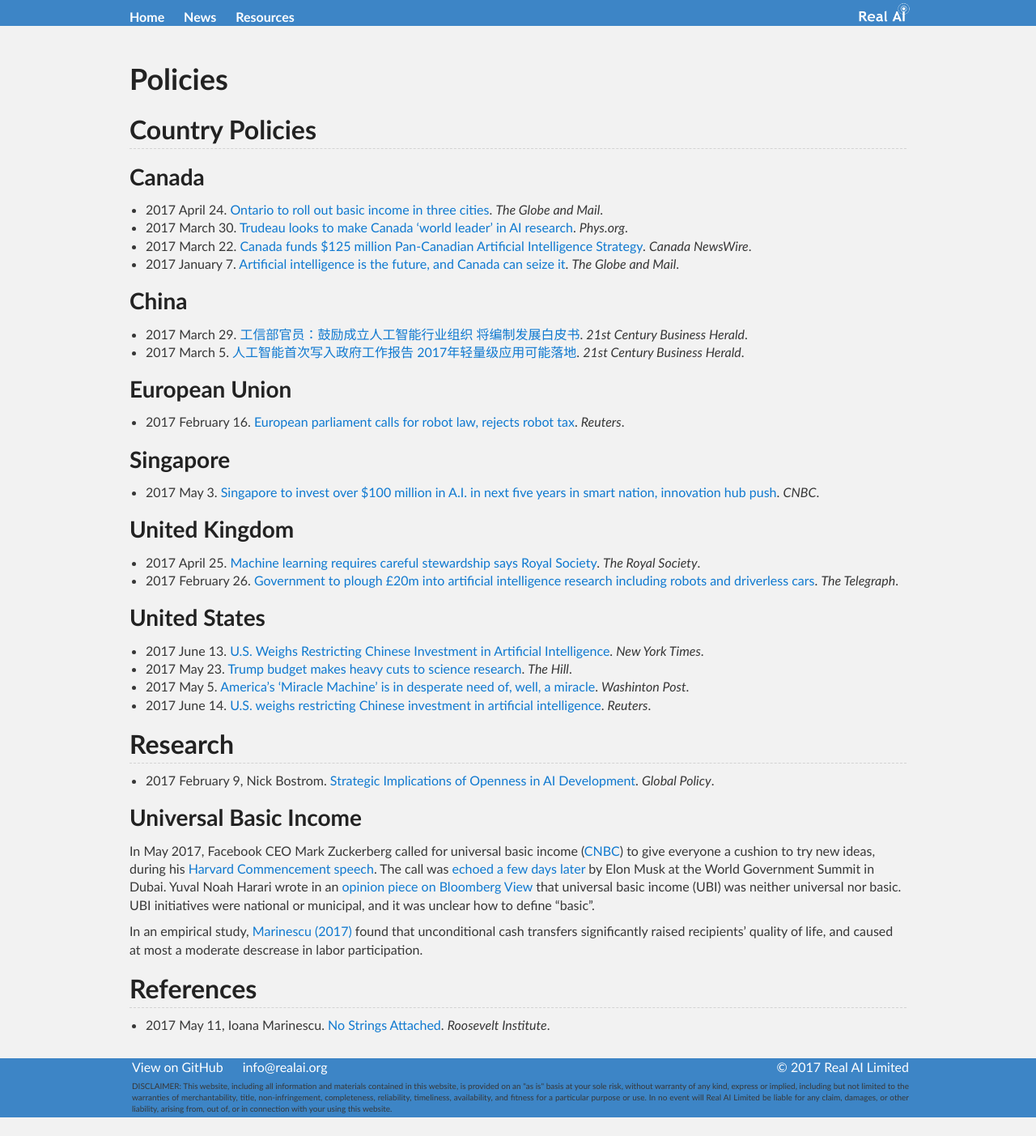
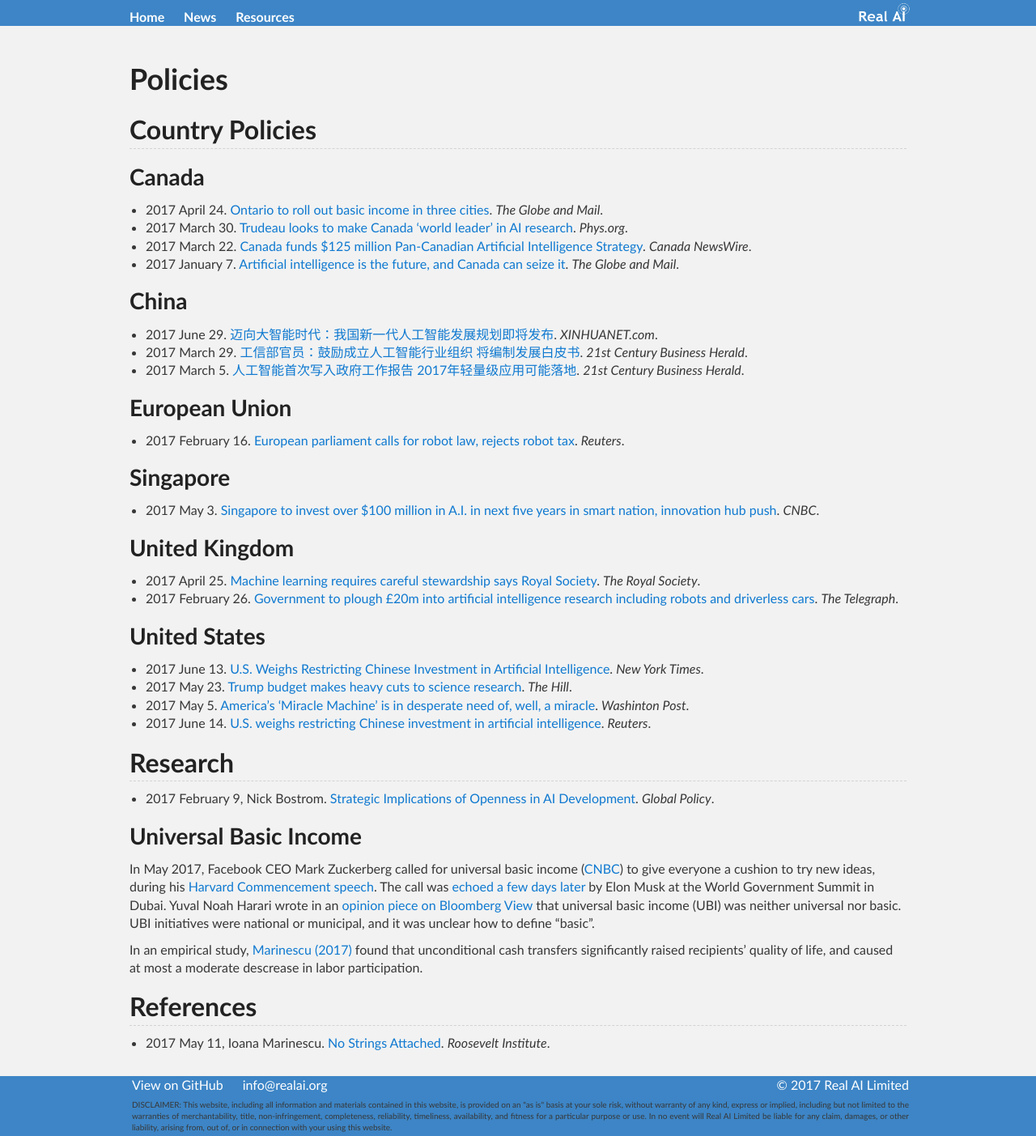
Before and after one commit to Tonywuhk/realai.org, a Jekyll site: the page built from policies.md, in a window 1280 px wide. Shown: the whole page at 81% size. Built offline with Jekyll 4.4.1, drawn with Linux system fonts in a browser that asks for light colours; our own code applies the rules of GitHub Pages for plain Markdown files; comment, search, counter and statistics services are not loaded; the repository's description, which GitHub fills in, is left out; before the commit the page ends 1380 px from its top, so only the background shows below that.

Commit message:
Update policies.md

```diff
--- a/policies.md
+++ b/policies.md
@@ -15,6 +15,7 @@
 
 ### China
 
+* 2017 June 29. [迈向大智能时代：我国新一代人工智能发展规划即将发布](http://news.xinhuanet.com/tech/2017-06/29/c_1121235630.htm). *XINHUANET.com*.
 * 2017 March 29. [工信部官员：鼓励成立人工智能行业组织 将编制发展白皮书](http://m.21jingji.com/article/20170329/herald/6e752f0dd952d7a53492d36cb27551ff.html). *21st Century Business Herald*.
 * 2017 March 5. [人工智能首次写入政府工作报告 2017年轻量级应用可能落地](http://m.21jingji.com/article/20170305/herald/496c009a2771888d3f957d9387560b03.html). *21st Century Business Herald*.
 
```
